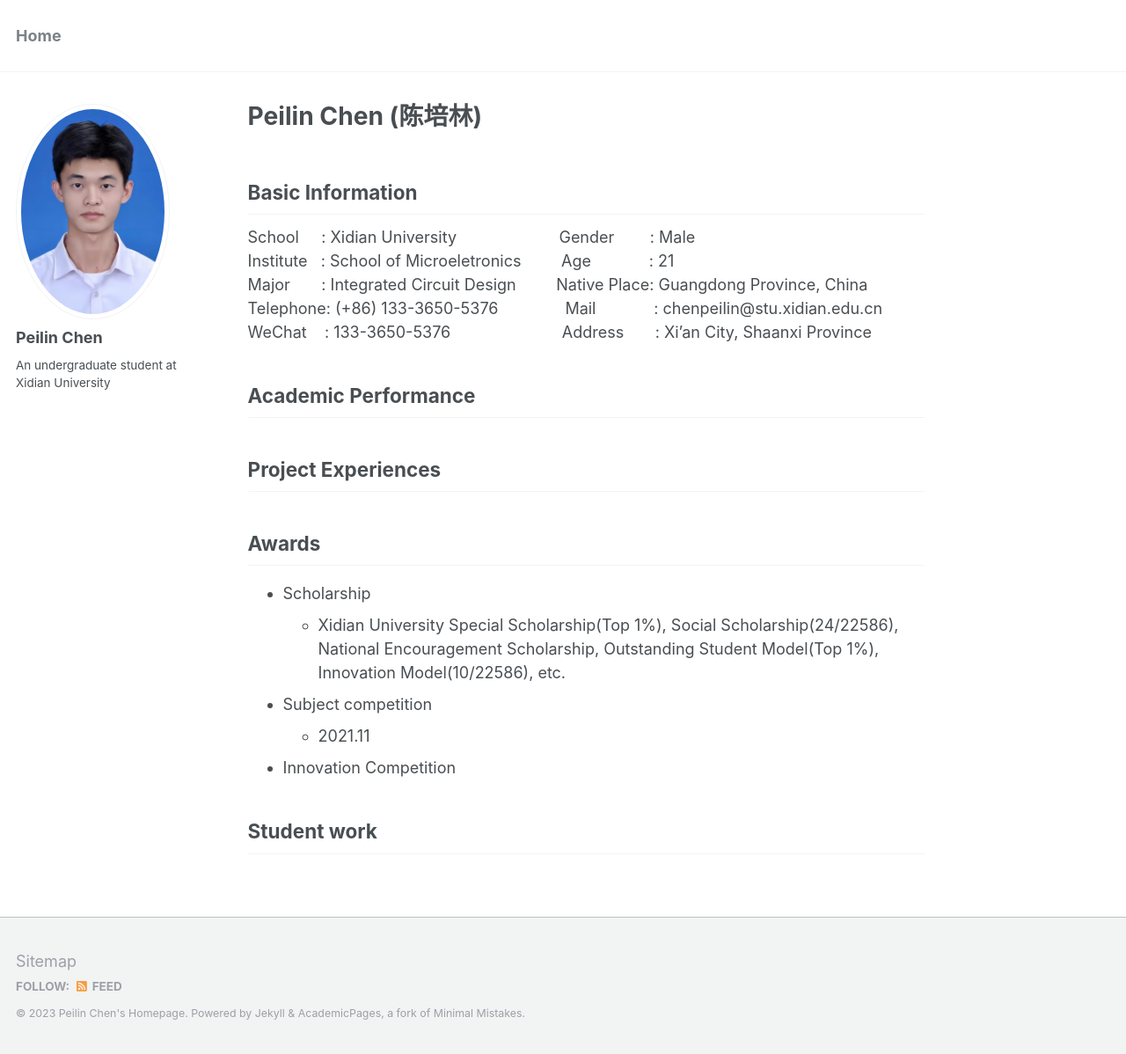
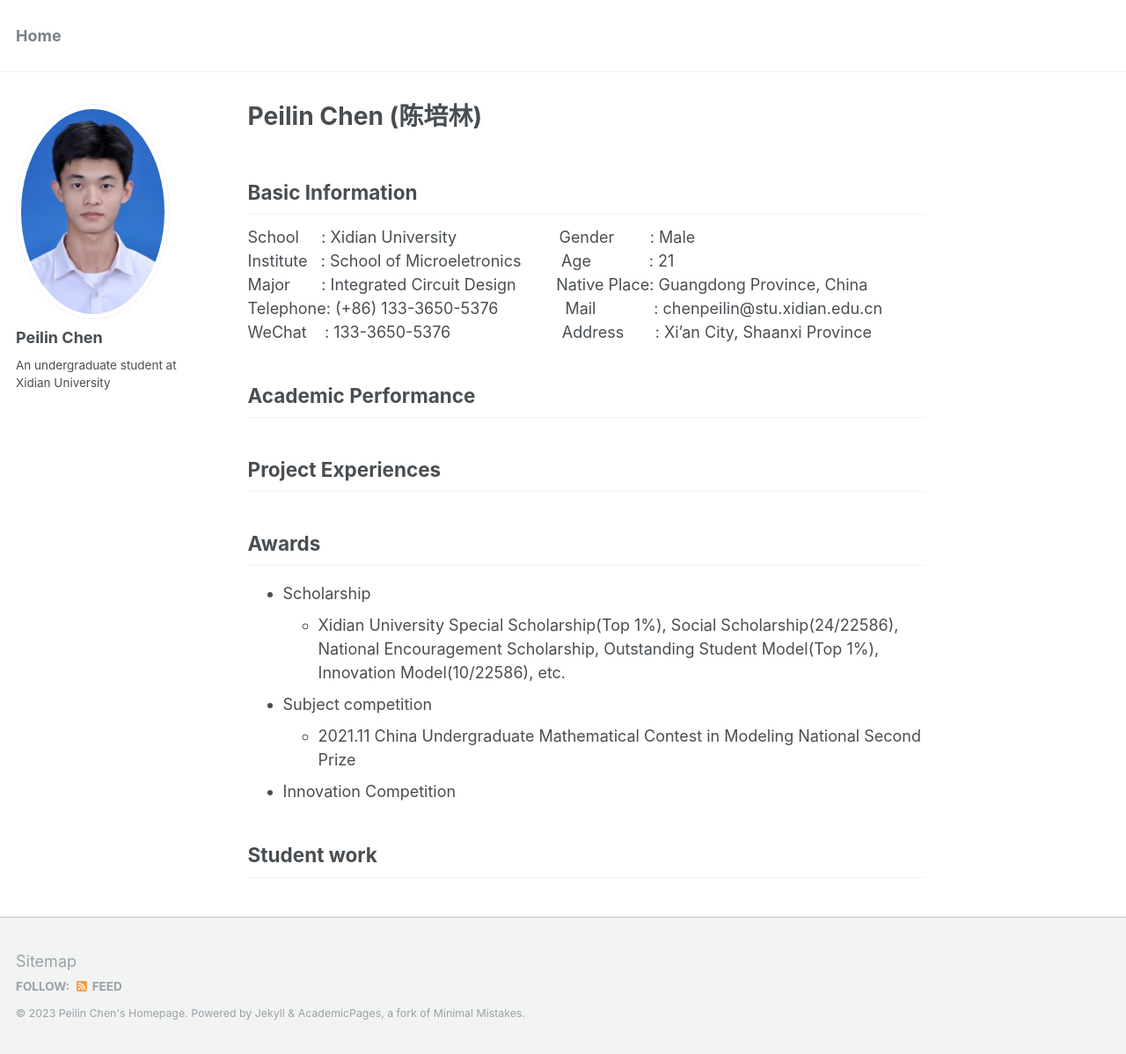
Before and after one commit to peilin-chen/peilin-chen.github.io, a Jekyll site: the page built from _pages/about.md, in a window 1280 px wide and 1198 px high. Shown: the whole window at 88% size. Built offline with Jekyll 4.4.1, drawn with Linux system fonts in a browser that asks for light colours.

Commit message:
Update about.md

```diff
--- a/_pages/about.md
+++ b/_pages/about.md
@@ -26,7 +26,7 @@ WeChat&nbsp;&nbsp;&nbsp;&nbsp;:&nbsp;133-3650-5376&nbsp;&nbsp;&nbsp;&nbsp;&nbsp;
 * Scholarship
   - Xidian University Special Scholarship(Top 1%), Social Scholarship(24/22586), National Encouragement Scholarship, Outstanding Student Model(Top 1%), Innovation Model(10/22586), etc.
 * Subject competition
-  - 2021.11
+  - 2021.11   China Undergraduate Mathematical Contest in Modeling   National   Second Prize
 * Innovation Competition
 
 ## Student work
```
